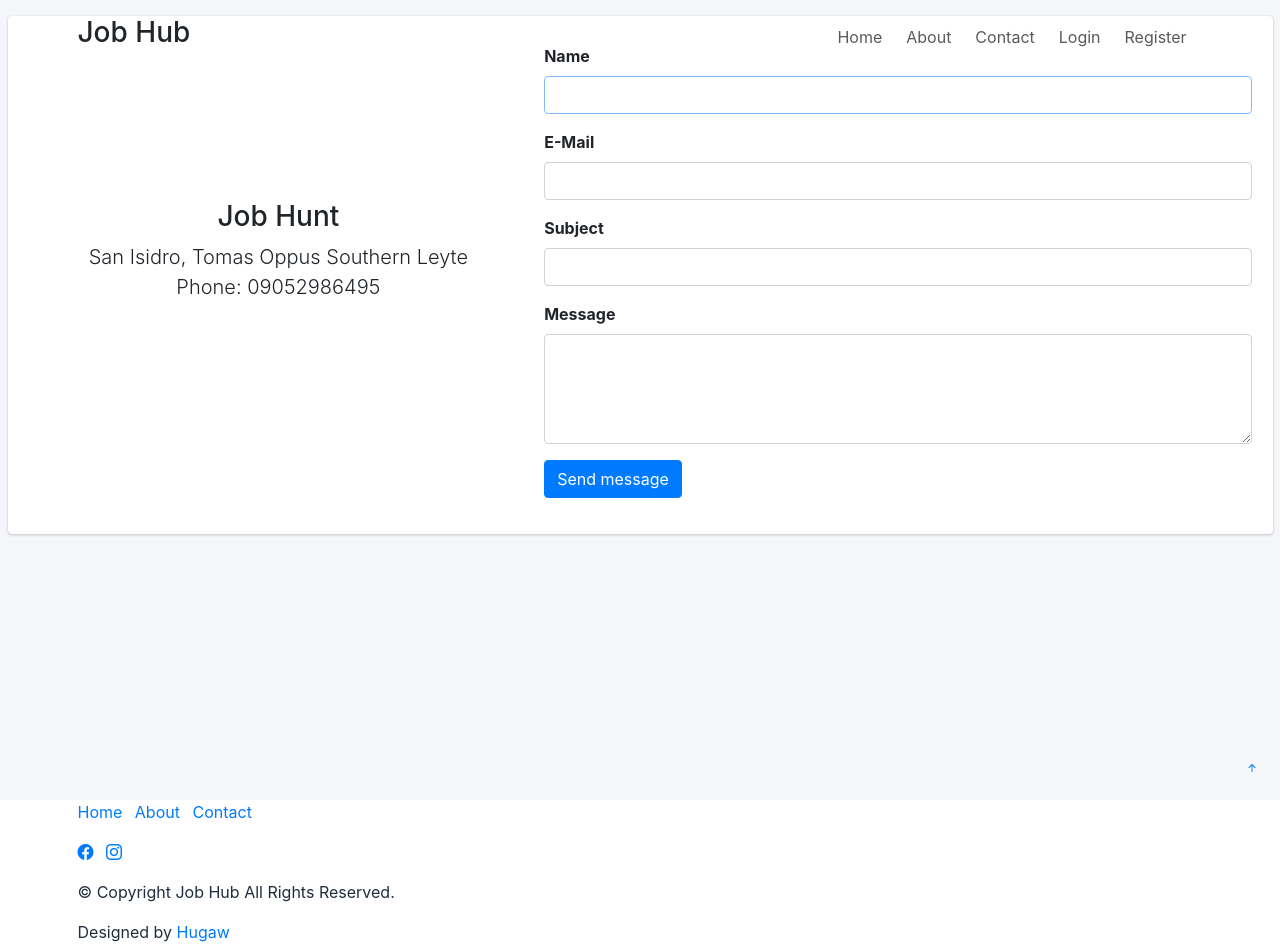
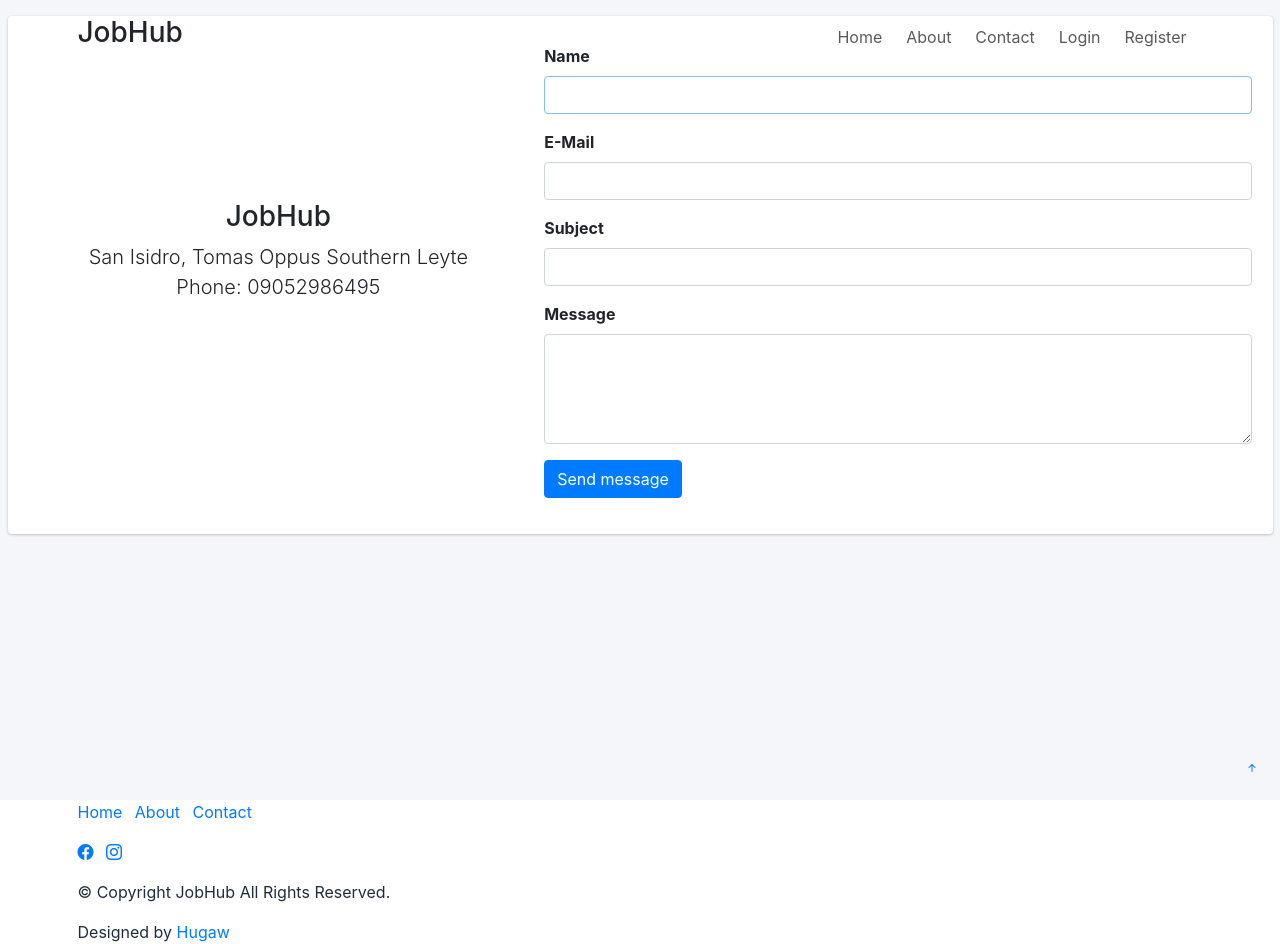
Before and after one commit to CharlesZy123/JobHub, a PHP site: page /welcome/contact.php in a window 1280 px wide. Run offline with PHP 8.4, Linux system fonts and the light colour scheme; some libraries are stand-ins or nearby versions.

Commit message:
[charles] system rename

```diff
--- a/welcome/contact.php
+++ b/welcome/contact.php
@@ -16,7 +16,7 @@ if (isset($_SESSION['user_id'])) {
                      <div class="card-body row">
                         <div class="col-5 text-center d-flex align-items-center justify-content-center">
                            <div>
-                              <h3>Job <span class="color-b">Hunt</span></h3>
+                              <h3>Job<span class="color-b">Hub</span></h3>
                               <p class="lead mb-5">San Isidro, Tomas Oppus Southern Leyte<br>
                                  Phone: 09052986495 <!-- Textmate ta hahaha -->
                               </p>
--- a/welcome/index.php
+++ b/welcome/index.php
@@ -12,7 +12,7 @@ if (isset($_SESSION['user_id'])) {
                 <div class="row">
                     <div class="col-sm-12 mt-5 text-center">
                         <h1><i class="fas fa-search"></i></h1>
-                        <h2 class="mt-2 mb-4 edited-text">Welcome to Job <span class="color-b">Hub</span></h2>
+                        <h2 class="mt-2 mb-4 edited-text">Welcome to Job<span class="color-b">Hub</span></h2>
                         <h5 class="mb-3 edited-text">The place you can go to find a job that is just suitable for you!</h5>
                         <p class="mb-3 edited-text">Please register an account to get started. Do it now so that your desired career will start today!</p>
                         <a href="register" class="mt-1 mb-2 btn btn-info">Start Now</a>
--- a/welcome/login.php
+++ b/welcome/login.php
@@ -61,7 +61,7 @@ if (isset($_SESSION['user_id'])) {
                <div class="col-sm-4"></div>
                <div class="col-sm-4 mt-4 mb-3">
                   <div class="text-center mb-3">
-                     <a class="h1" href="index">Job <span class="color-b">Hunt</span></a>
+                     <a class="h1" href="index">Job <span class="color-b">Hub</span></a>
                   </div>
                   <div class="card card-outline card-primary">
                      <div class="card-body">
--- a/welcome/partials/_footer.php
+++ b/welcome/partials/_footer.php
@@ -32,7 +32,7 @@
             <div class="copyright-footer">
                <p class="copyright color-text-a">
                   &copy; Copyright
-                  <span class="color-a">Job Hub</span> All Rights Reserved.
+                  <span class="color-a">JobHub</span> All Rights Reserved.
                </p>
             </div>
             <div class="credits">
--- a/welcome/partials/_navbar.php
+++ b/welcome/partials/_navbar.php
@@ -16,7 +16,7 @@ function echoActiveClass($requestUri)
          <span></span>
          <span></span>
       </button>
-      <a class="h3" href="../index.php">Job <span class="color-b">Hub</span></a>
+      <a class="h3" href="../index.php">Job<span class="color-b">Hub</span></a>
 
       <div class="navbar-collapse collapse" style="justify-content: right;" id="navbarDefault">
          <ul class="navbar-nav ml-auto">
```
